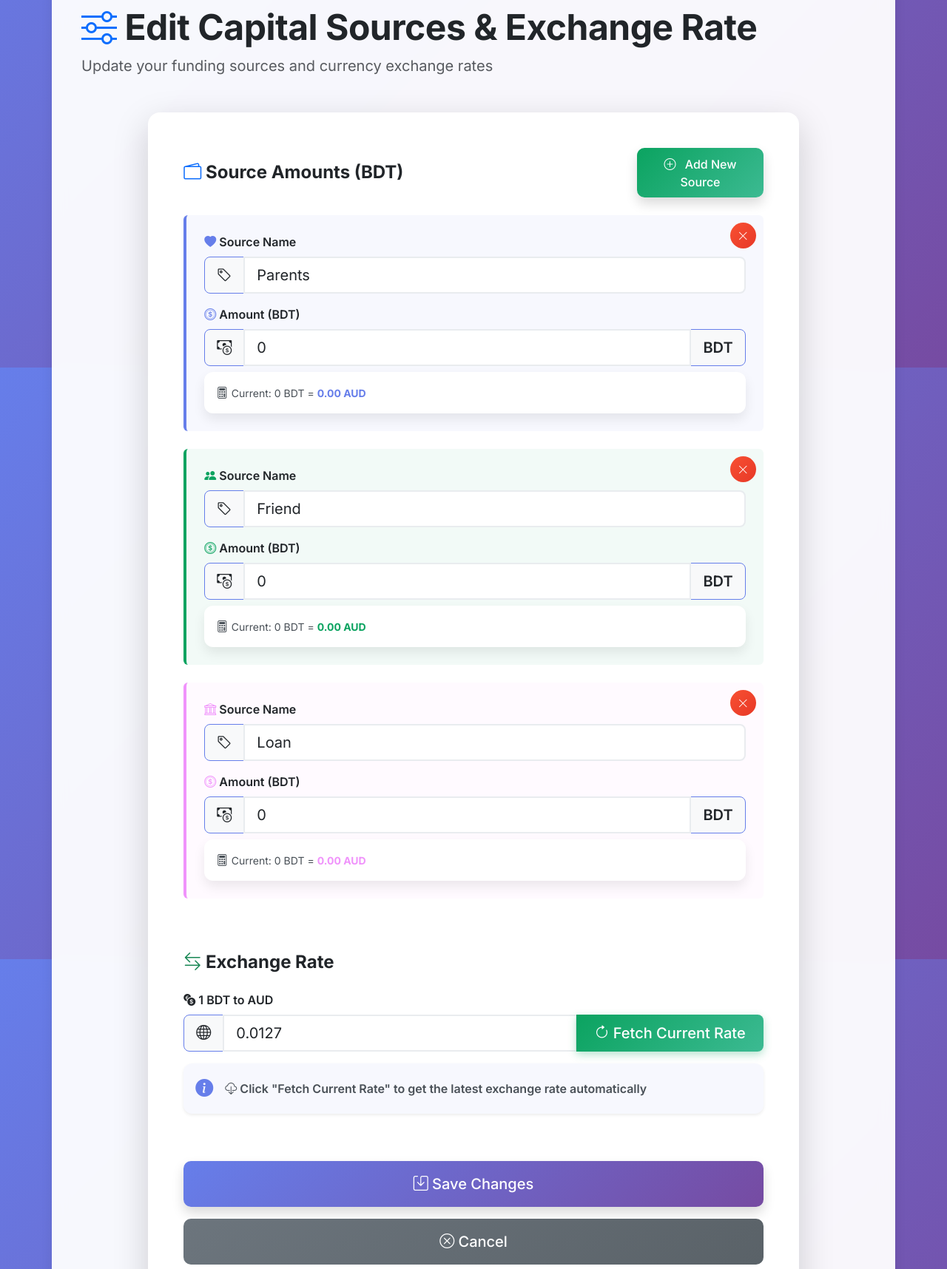
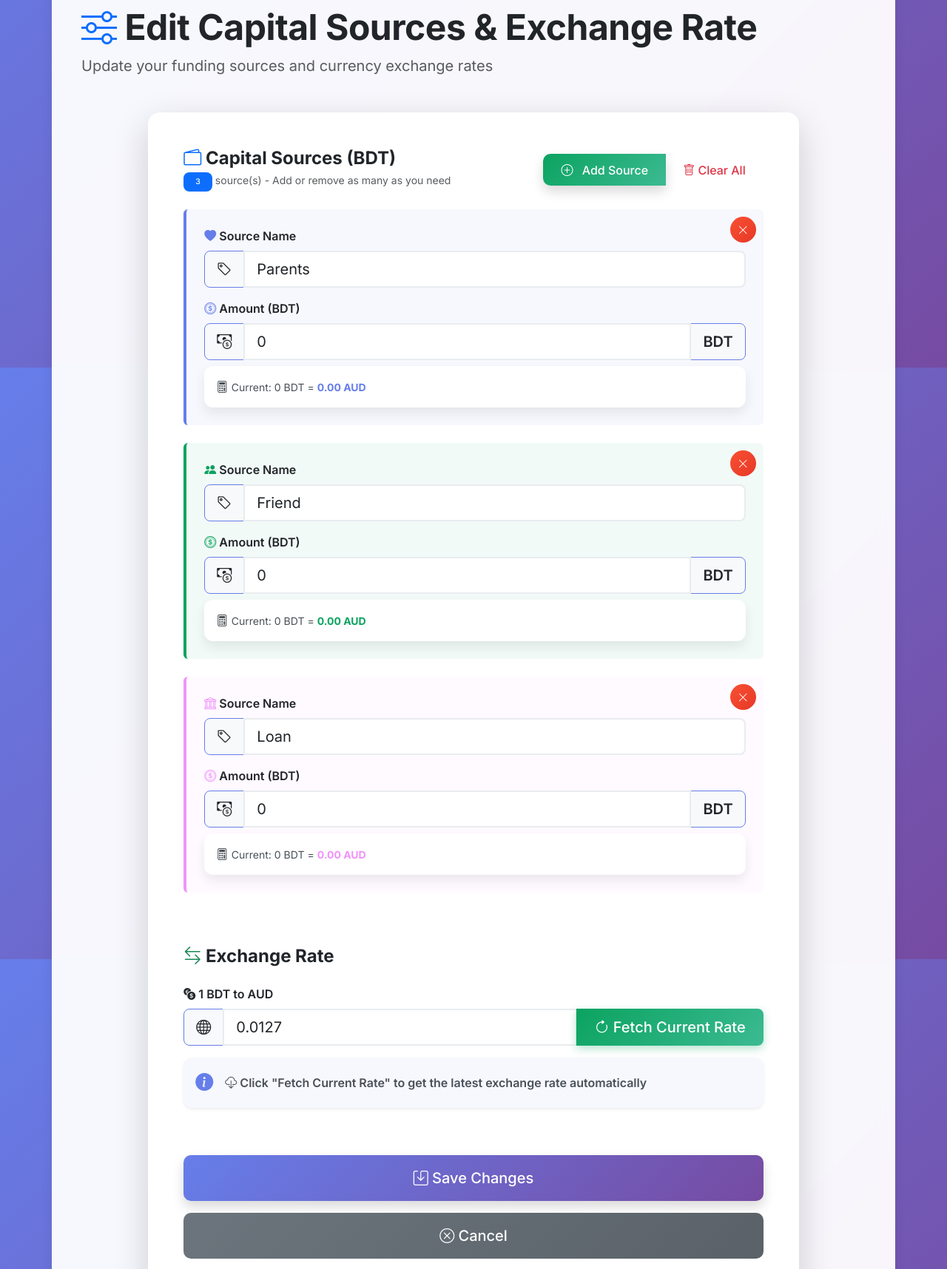
Before and after one commit to RD-Bhowmik/planning, a Flask app: page /edit_sources in a window 1280 px wide; the page is wider, and only the part inside the window is pictured. Shown: the part 303-2019 px from the top of that part at 74% size. Run offline with Flask 3, Linux system fonts and the light colour scheme.

Commit message:
source bug fixed. signup page bug fixed

```diff
--- a/main.py
+++ b/main.py
@@ -359,6 +359,11 @@ def update_sources():
             })
         index += 1
 
+    # Debug logging
+    print(f"DEBUG: Received {len(new_sources)} sources from form")
+    for i, source in enumerate(new_sources):
+        print(f"  Source {i}: {source['name']} = {source['amount_bdt']} BDT")
+
     # Update sources in financial data
     financial_data['capital']['sources'] = new_sources
 
@@ -366,7 +371,7 @@ def update_sources():
     financial_data['settings']['bdt_to_aud_rate'] = float(request.form['bdt_to_aud_rate'])
 
     save_user_financial_data(financial_data)
-    flash('Capital sources updated successfully!', 'success')
+    flash(f'Capital sources updated successfully! ({len(new_sources)} sources saved)', 'success')
     return redirect(url_for('sources_page'))
 
 # --- Add Routes ---
--- a/modules/auth_manager.py
+++ b/modules/auth_manager.py
@@ -1,9 +1,13 @@
 import sqlite3
 import bcrypt
+import os
 from flask_login import UserMixin
 from datetime import datetime
 
 DATABASE_PATH = 'data/users.db'
+
+# Ensure data directory exists with proper permissions
+os.makedirs('data', exist_ok=True)
 
 class User(UserMixin):
     """User model for Flask-Login"""
--- a/templates/edit_sources.html
+++ b/templates/edit_sources.html
@@ -21,16 +21,43 @@ block content %}
         >
           <fieldset class="mb-5">
             <div class="d-flex justify-content-between align-items-center mb-4">
-              <legend class="h4 fw-bold mb-0">
-                <i class="bi bi-wallet2 text-primary"></i> Source Amounts (BDT)
+              <div>
+                <legend class="h4 fw-bold mb-1">
+                  <i class="bi bi-wallet2 text-primary"></i> Capital Sources
+                  (BDT)
                 </legend>
+                <p class="text-muted small mb-0">
+                  <span id="sourceCount" class="badge bg-primary"
+                    >{{ capital.sources|length }}</span
+                  >
+                  source(s) - Add or remove as many as you need
+                </p>
+              </div>
+              <div class="btn-group">
                 <button
                   type="button"
                   class="btn btn-success shadow"
                   onclick="addNewSource()"
                 >
-                <i class="bi bi-plus-circle me-2"></i> Add New Source
+                  <i class="bi bi-plus-circle me-2"></i> Add Source
                 </button>
+                <button
+                  type="button"
+                  class="btn btn-outline-danger"
+                  onclick="clearAllSources()"
+                  title="Remove all sources and start fresh"
+                >
+                  <i class="bi bi-trash"></i> Clear All
+                </button>
+              </div>
+            </div>
+
+            <div id="emptyState" class="text-center py-5 d-none">
+              <i class="bi bi-inbox fs-1 text-muted mb-3"></i>
+              <h5 class="text-muted">No sources yet</h5>
+              <p class="text-muted small">
+                Click "Add Source" to create your first capital source
+              </p>
             </div>
 
             <div id="sourcesContainer">
@@ -350,6 +377,20 @@ block content %}
     return sources.length;
   }
 
+  function updateSourceCount() {
+    const sources = document.querySelectorAll(".source-item:not(.removing)");
+    const count = sources.length;
+    document.getElementById("sourceCount").textContent = count;
+
+    // Show/hide empty state
+    const emptyState = document.getElementById("emptyState");
+    if (count === 0) {
+      emptyState.classList.remove("d-none");
+    } else {
+      emptyState.classList.add("d-none");
+    }
+  }
+
   function addNewSource() {
     const container = document.getElementById("sourcesContainer");
     const index = getNextIndex();
@@ -380,7 +421,7 @@ block content %}
                    class="form-control form-control-lg source-name"
                    id="source_name_${index}"
                    name="source_name_${index}"
-                   placeholder="e.g., Parents, Friend, Loan, Jethu"
+                   placeholder="e.g., Parents, Friend, Loan, Jethu, Bank, Savings"
                    required />
           </div>
         </div>
@@ -413,6 +454,7 @@ block content %}
     `;
 
     container.insertAdjacentHTML("beforeend", sourceHtml);
+    updateSourceCount();
 
     // Scroll to the new source
     setTimeout(() => {
@@ -442,11 +484,40 @@ block content %}
 
     // Reindex immediately (excluding items marked for removal)
     reindexSources();
+    updateSourceCount();
 
     // Actually remove from DOM after animation
     setTimeout(() => {
       sourceItem.remove();
     }, 200);
+  }
+
+  function clearAllSources() {
+    const confirmation = confirm(
+      "Are you sure you want to remove ALL sources?\n\nYou'll need to add at least one source before saving."
+    );
+
+    if (!confirmation) return;
+
+    const container = document.getElementById("sourcesContainer");
+    const allSources = container.querySelectorAll(".source-item");
+
+    // Fade out all sources
+    allSources.forEach((source, index) => {
+      setTimeout(() => {
+        source.style.opacity = "0";
+        source.style.transform = "scale(0.95)";
+      }, index * 50);
+    });
+
+    // Remove all after animation
+    setTimeout(() => {
+      container.innerHTML = "";
+      updateSourceCount();
+
+      // Add one empty source to start
+      addNewSource();
+    }, allSources.length * 50 + 200);
   }
 
   function reindexSources() {
@@ -486,9 +557,22 @@ block content %}
       const sources = document.querySelectorAll(".source-item:not(.removing)");
       if (sources.length === 0) {
         e.preventDefault();
-        alert("You must have at least one capital source!");
+        alert("You must add at least one capital source before saving!");
         return false;
       }
+
+      // Debug: Log what will be submitted
+      console.log("Submitting " + sources.length + " sources:");
+      sources.forEach((source, index) => {
+        const name = source.querySelector(".source-name").value;
+        const amount = source.querySelector(".source-amount").value;
+        console.log(`Source ${index}: ${name} = ${amount} BDT`);
+      });
+    });
+
+  // Initialize source count on page load
+  document.addEventListener("DOMContentLoaded", function () {
+    updateSourceCount();
   });
 </script>
 
```
Also changed, not shown: SOURCES_GUIDE.md (added, +51 -0 lines). Lines whose indentation alone changed are shown as unchanged.
